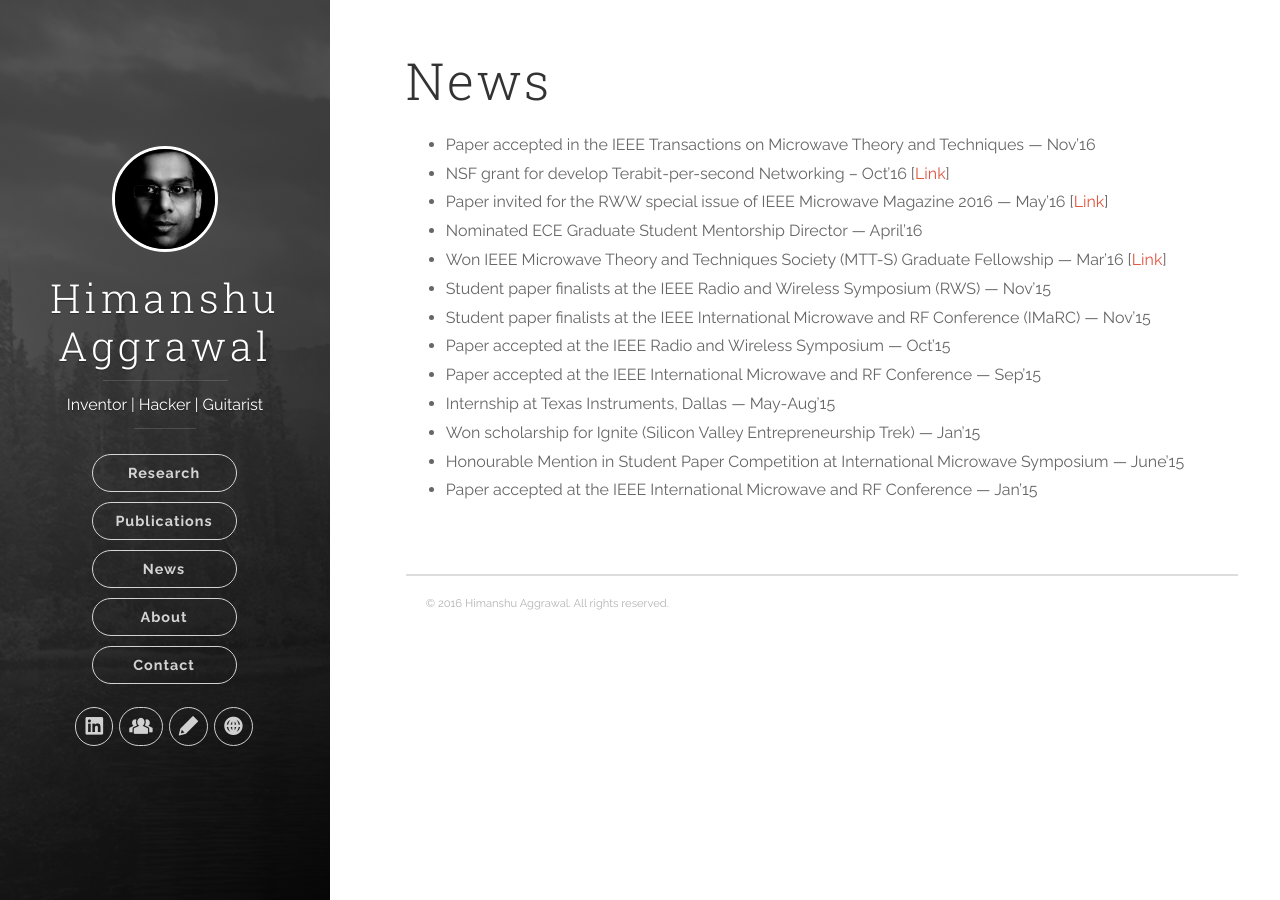
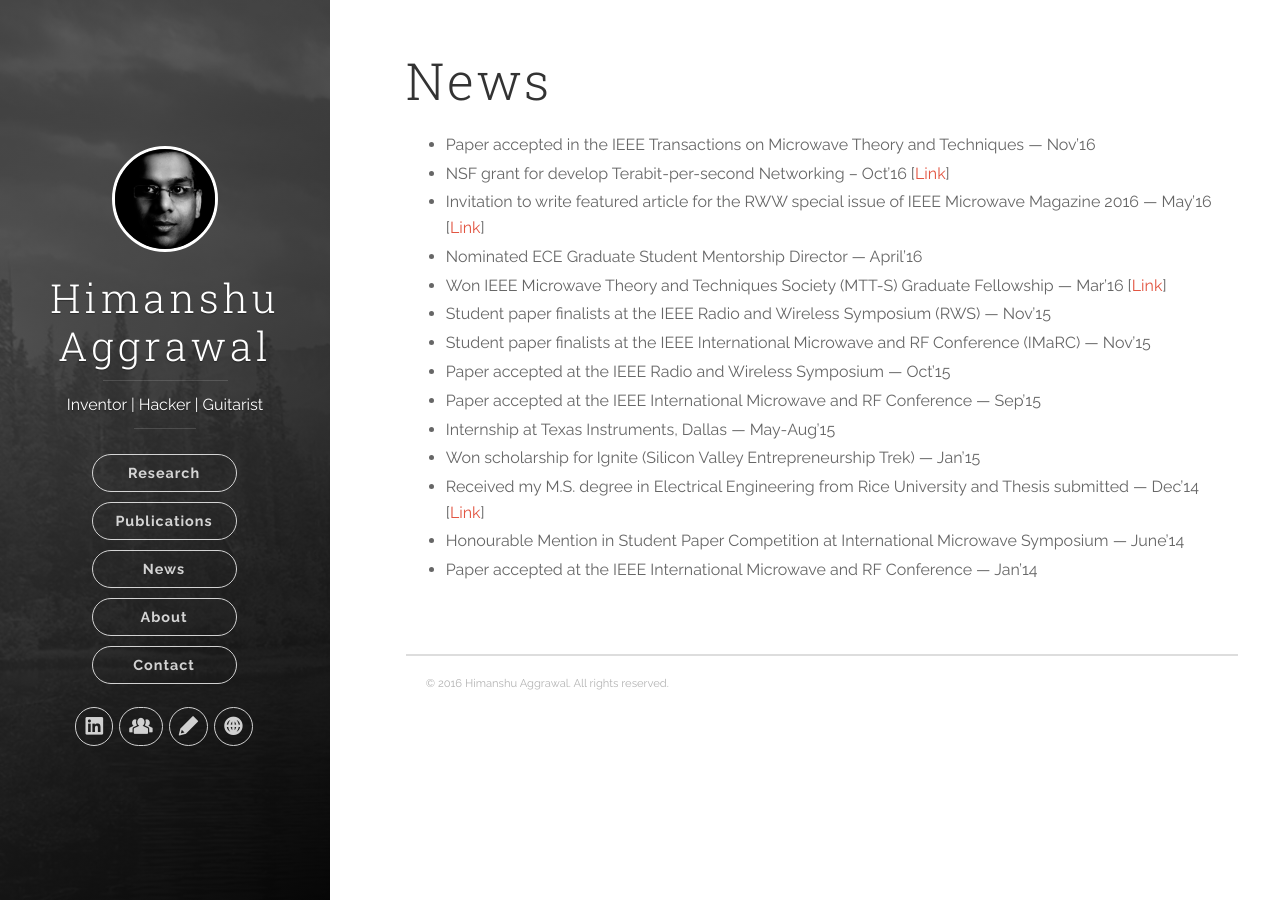
Before and after one commit to ahimanshu13/ahimanshu13.github.io, a Jekyll site: the page built from news/index.md, in a window 1280 px wide. Built offline with Jekyll 4.4.1, drawn with Linux system fonts in a browser that asks for light colours; nearby versions of some CDN libraries.

Commit message:
Updated News

```diff
--- a/news/index.md
+++ b/news/index.md
@@ -6,7 +6,7 @@ published: true
 
 - Paper accepted in the IEEE Transactions on Microwave Theory and Techniques --- Nov'16
 - NSF grant for develop Terabit-per-second Networking – Oct’16 [[Link](http://news.rice.edu/2016/10/11/marconi-inspires-rice-university-design-for-1-terabit-wireless-2/){:target="_blank"}]
-- Paper invited for the RWW special issue of IEEE Microwave Magazine 2016 --- May'16 [[Link](https://www.ece.rice.edu/news/2016_11AB/){:target="_blank"}]
+- Invitation to write featured article for the RWW special issue of IEEE Microwave Magazine 2016 --- May'16 [[Link](https://www.ece.rice.edu/news/2016_11AB/){:target="_blank"}]
 - Nominated ECE Graduate Student Mentorship Director ---  April'16
 - Won IEEE Microwave Theory and Techniques Society (MTT-S) Graduate Fellowship --- Mar'16 [[Link](http://www.ece.rice.edu/Content.aspx?id=2147484532){:target="_blank"}]
 - Student paper finalists at the IEEE Radio and Wireless Symposium (RWS) --- Nov'15
@@ -15,5 +15,6 @@ published: true
 - Paper accepted at the IEEE International Microwave and RF Conference --- Sep'15
 - Internship at Texas Instruments, Dallas  --- May-Aug'15
 - Won scholarship for Ignite (Silicon Valley Entrepreneurship Trek) --- Jan'15
-- Honourable Mention in Student Paper Competition at International Microwave Symposium --- June'15
-- Paper accepted at the IEEE International Microwave and RF Conference --- Jan'15
+- Received my M.S. degree in Electrical Engineering from Rice University and Thesis submitted --- Dec'14 [[Link](https://scholarship.rice.edu/handle/1911/87740){:target="_blank"}]
+- Honourable Mention in Student Paper Competition at International Microwave Symposium --- June'14
+- Paper accepted at the IEEE International Microwave and RF Conference --- Jan'14
```
